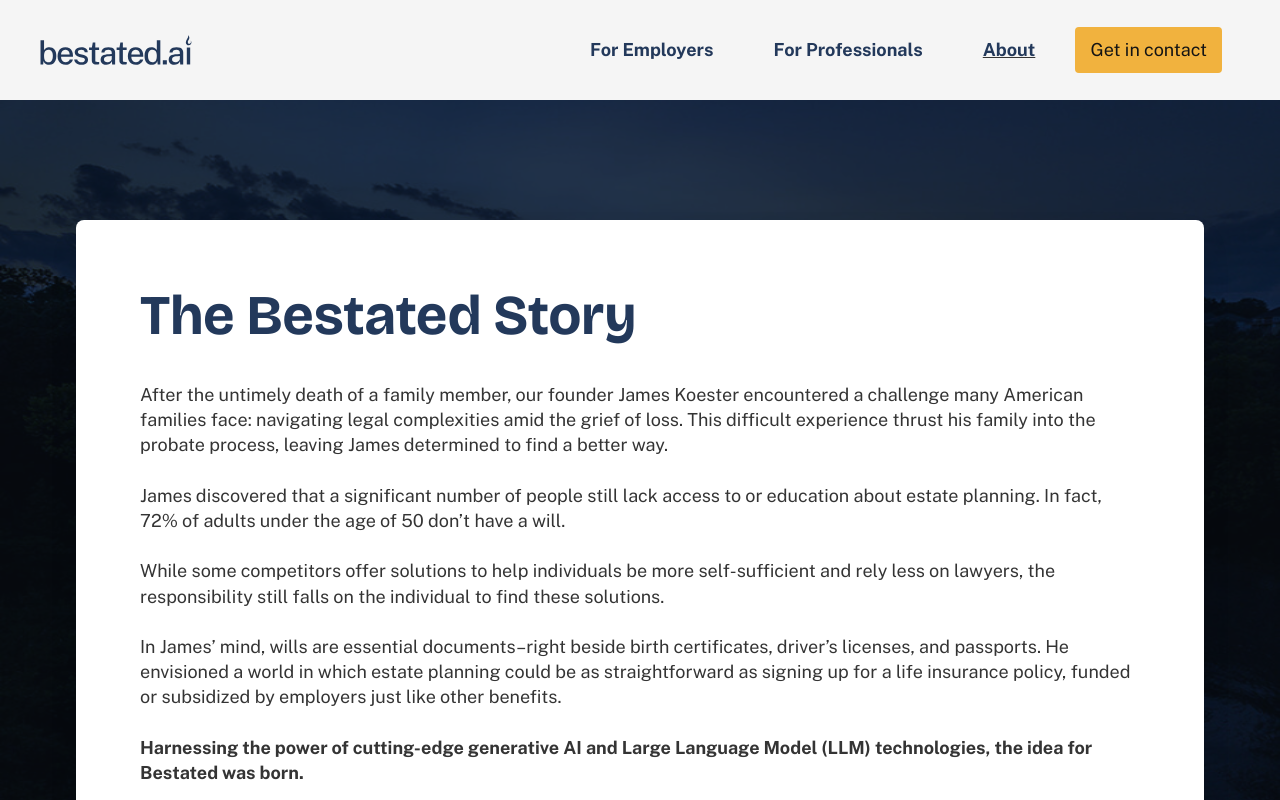
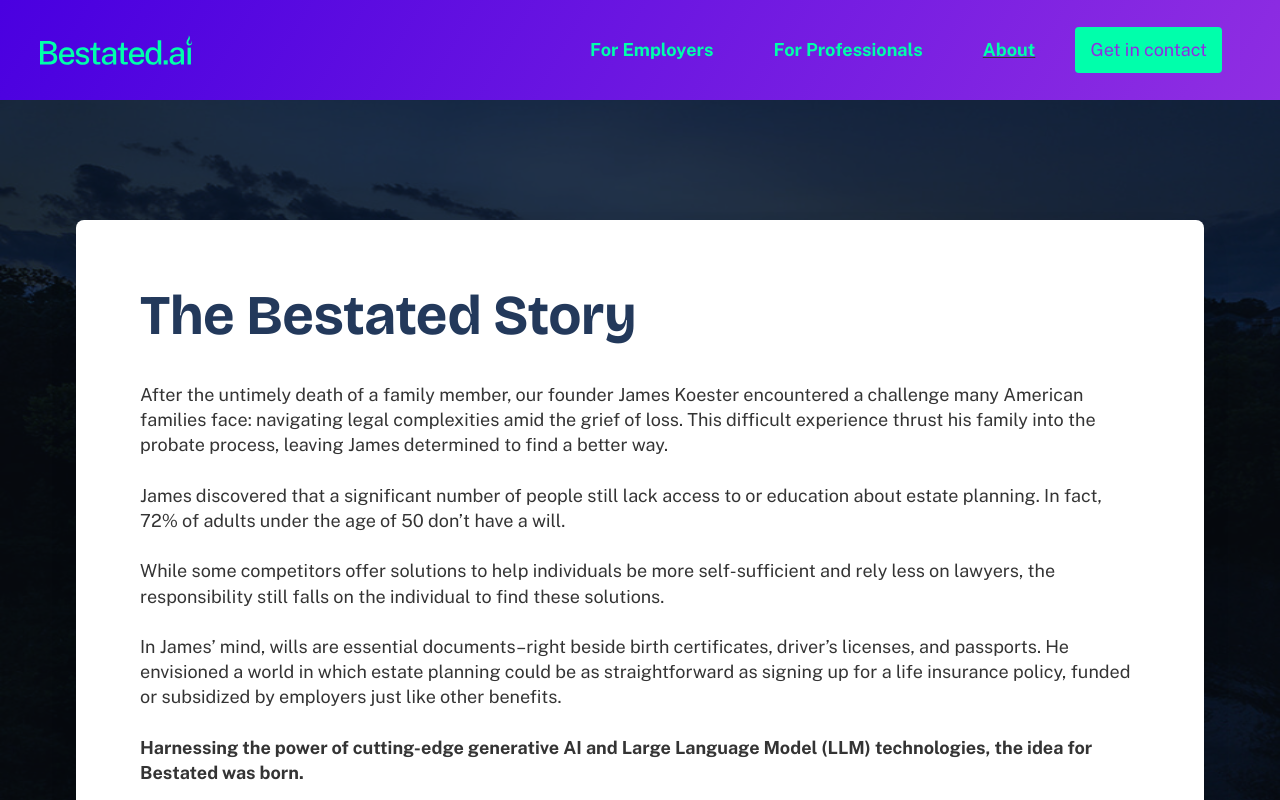
Before and after one commit to chenathy/bestated-ai, a React app: page /about in a window 1280 px wide. Shown: the top 800 px of the page. Built offline with nearby package versions, Linux system fonts and the light colour scheme.

Commit message:
updated Header

```diff
--- a/src/components/Button/Button.css
+++ b/src/components/Button/Button.css
@@ -8,7 +8,7 @@
         gap: 10px;
         border: 0px;
         border-radius: var(--CornerExtra-small);
-        color: var(--black);
+        color: var(--light-purple);
         font-family: 'Public Sans', sans-serif;
         font-weight: 400;
         font-size: 18px;
@@ -16,7 +16,7 @@
     }
 
     .primary {
-        background: var(--mustard);
+        background: var(--neon-green);
     }
 
     .button:hover{
@@ -49,7 +49,7 @@
         gap: 10px;
         border: 0px;
         border-radius: var(--CornerExtra-small);
-        color: var(--black);
+        color: var(--light-purple);
         font-family: 'Public Sans', sans-serif;
         font-weight: 400;
         font-size: 18px;
@@ -129,7 +129,7 @@
         font-size: 16px;
         font-weight: 400;
         line-height: 22.4px;
-        color: var(--black);
+        color: var(--light-purple);
         box-shadow: 0px 4px 4px -4px #0C0C0D0D;
         box-shadow: 0px 16px 32px -4px #0C0C0D1A;
     }
--- a/src/components/Header/DesktopNavbar.js
+++ b/src/components/Header/DesktopNavbar.js
@@ -2,7 +2,7 @@
 import React, { useState, useRef, useEffect } from 'react';
 import { Link, useNavigate, useLocation } from 'react-router-dom';
 import Button from '../Button';
-import logo from '../../assets/icons/logo-navy.svg';
+import logo from '../../assets/icons/logo-neon-green.svg';
 import './Header.css';
 
 const DesktopNavbar = () => {
--- a/src/components/Header/Header.css
+++ b/src/components/Header/Header.css
@@ -6,7 +6,7 @@
 
 .navbar-container {
     width: 100vw;
-    background-color: var(--gray-10);
+    background: var(--purple-gradient);
 }
 
 /* Desktop styles */
@@ -18,7 +18,8 @@
     }
 
     .navbar {
-        background-color: var(--gray-10);
+
+        background: var(--purple-gradient);
         display: flex;
         align-items: center;
         position: relative;
@@ -67,7 +68,7 @@
         height: 26;
         width: auto;
         display: block;
-        color: var(--navy);
+        color: var(--neon-green);
         text-align: left;
         padding: 14px 20px;
         text-decoration: none;
```
Also changed, not shown: src/assets/icons/logo-neon-green.svg (added).
